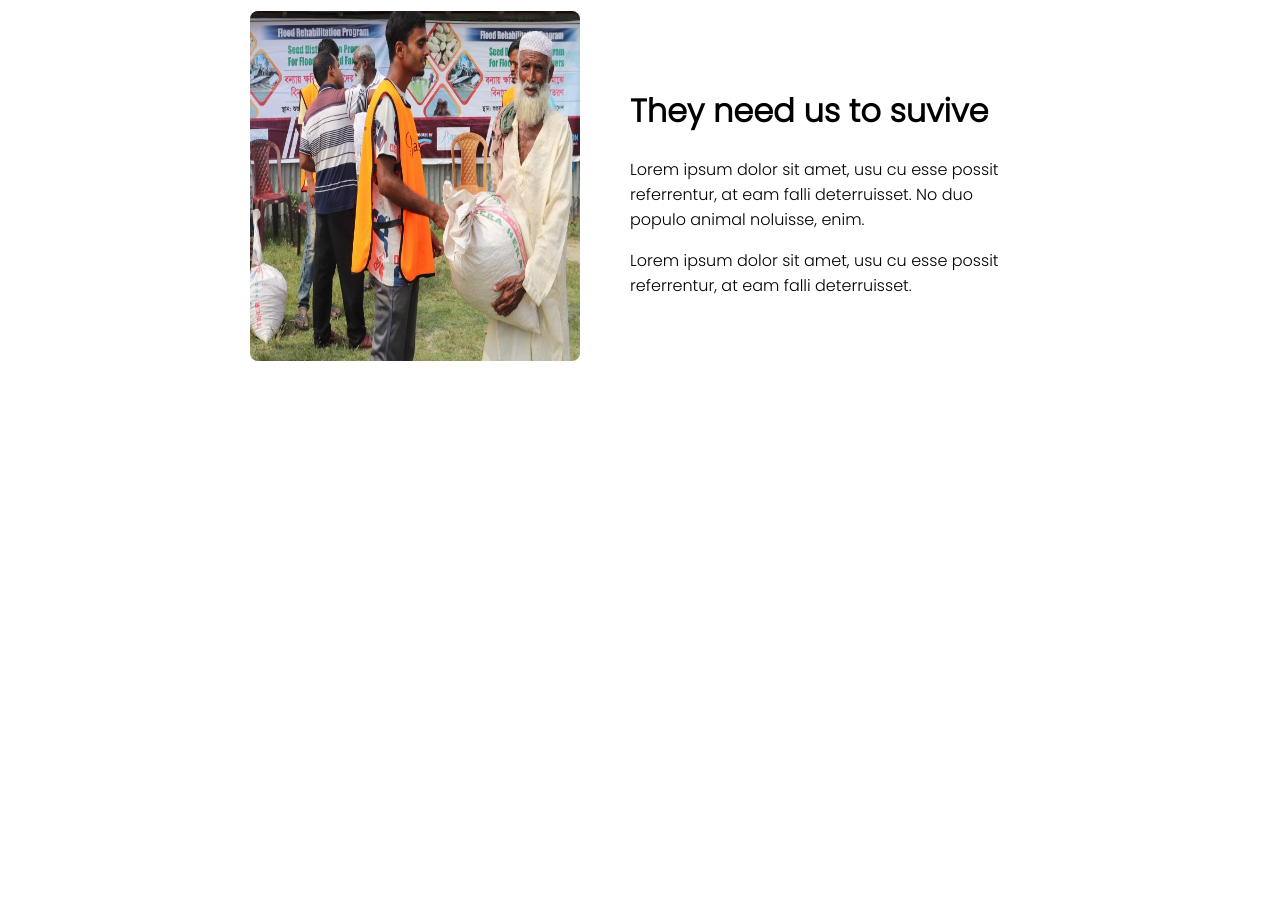
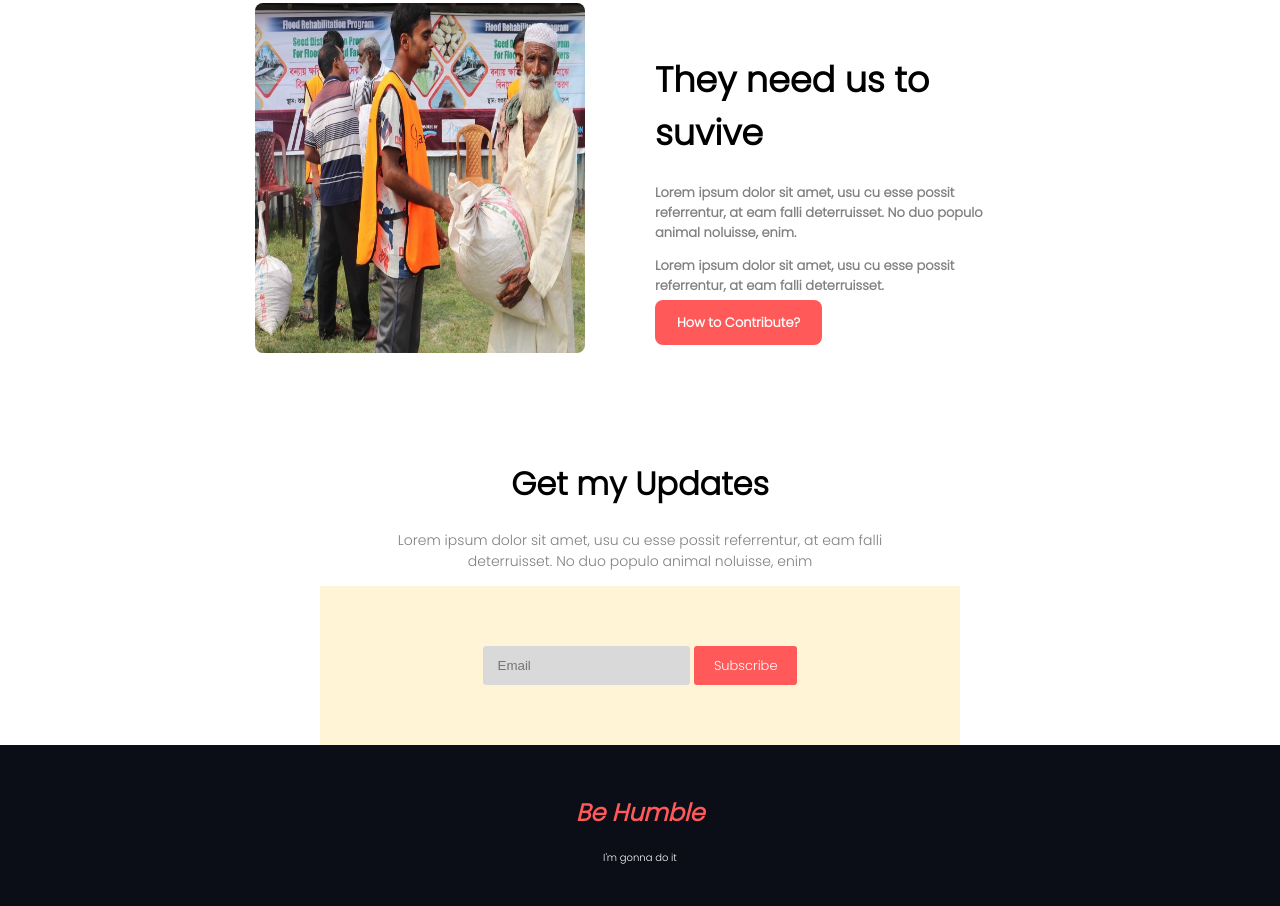
Before and after one commit to alfahad360/first-assainment, a plain HTML site: page index.html in a window 1280 px wide. Shown: the part 1829-2735 px from the top of the page. Before the commit the page ends 2205 px from the top, so only its background shows below. Drawn offline with Linux system fonts and the light colour scheme.

Commit message:
all file added

```diff
--- a/index.html
+++ b/index.html
@@ -129,8 +129,31 @@
                                                 animal noluisse, enim.</p>
                                         <p>Lorem ipsum dolor sit amet, usu cu esse possit
                                                 referrentur, at eam falli deterruisset.</p>
+                                <a href="#">How to Contribute?</a>
                         </div>
                 </div>
+                <!=-=-=-=-=-=--=--End section-5 end -=-=-=-=-=-=-=-=-=-=>
 
+                <div class="section-6">
+                        <h1>Get my Updates</h1>
+                        <p>Lorem ipsum dolor sit amet, usu cu esse possit referrentur, at eam falli<br>
+                                deterruisset. No duo populo animal noluisse, enim</p>
+
+                      <div class="email">
+                        <div class="mail">
+                                <input type="text" placeholder="Email">
+                                <span><a href="#">Subscribe</a></span>
+                        </div>
+                      </div>
+                </div>
+
+                <!=-=-=-=-=-=--=--End section-6 end -=-=-=-=-=-=-=-=-=-=>
+
+                <div class="section-7">
+                        <div class="humble">
+                                <h2><i>Be Humble</i></h2>
+                                <p>I'm gonna do it</p>
+                        </div>
+                </div>
 </body>
 </html>
--- a/style.css
+++ b/style.css
@@ -3,6 +3,7 @@
 
 body {
     font-family: 'Poppins', sans-serif;
+    margin: 0;
 }
 a {
     text-decoration: none;
@@ -232,8 +233,8 @@ a {
     font-weight: 700;
  }
  .section-4-text p {
-    font-size: 15px;
-    font-weight: 600;
+    font-size: 13px;
+    font-weight: 550;
     color: gray;
  }
  .section-4-img img {
@@ -264,6 +265,82 @@ a {
     border-radius: 8px;
 }
 .section-5-text {
-    width: 400px;
-    margin-left: 50px;
+    width: 370px;
+    margin-left: 70px;
 }
+.section-5-text h1 {
+    font-size: 35px;
+    font-weight: 600;
+
+}
+.section-5-text p {
+    font-size: 13px;
+    font-weight: 600;
+    color: gray;
+
+}
+.section-5-text a {
+    color: #fff;
+    background-color: #FF5959;
+    padding: 13px 22px;
+    font-size: 13px;
+    font-weight: 600;
+    border-radius: 8px;
+}
+ /*=-=-=-=-=-section-5 end=-==-=-=-=-=-=*/
+
+ .section-6 {
+    text-align: center;
+    margin-top: 100px;
+ }
+ .section-6 h1 {
+    font-weight: 600;
+ }
+ .section-6 p {
+    font-size: 14px;
+    color: gray;
+    font-weight: 550;
+ }
+ .email {
+    display: flex;
+    align-items: center;
+    justify-content: center;
+ }
+ .mail {
+    background-color: #FFF4D6;
+    padding-left: 70px;
+    padding-top: 60px;
+    padding-bottom: 60px;
+    padding-right: 70px;
+    width: 500px ;
+ }
+ .mail input {
+    padding: 12px 15px ;
+    border: none;
+    background-color: #D9D9D9;
+    border-radius: 3px;
+ }
+ .mail a {
+    background-color: #FF5959;
+    color: #fff;
+    padding: 10px 20px;
+    font-size: 13px;
+    border-radius: 3px;
+
+ }
+  /*=-=-=-=-=-section-6 end=-==-=-=-=-=-=*/
+
+  .section-7 {
+    background-color: #0B0D17;
+    padding-top: 30px;
+    padding-bottom: 30px;
+  }
+  .section-7 h2 {
+    color: #FF5959;
+    text-align: center;
+  }
+  .humble p {
+    color: #fff;
+    font-size: 10px;
+    text-align: center;
+  }
```
